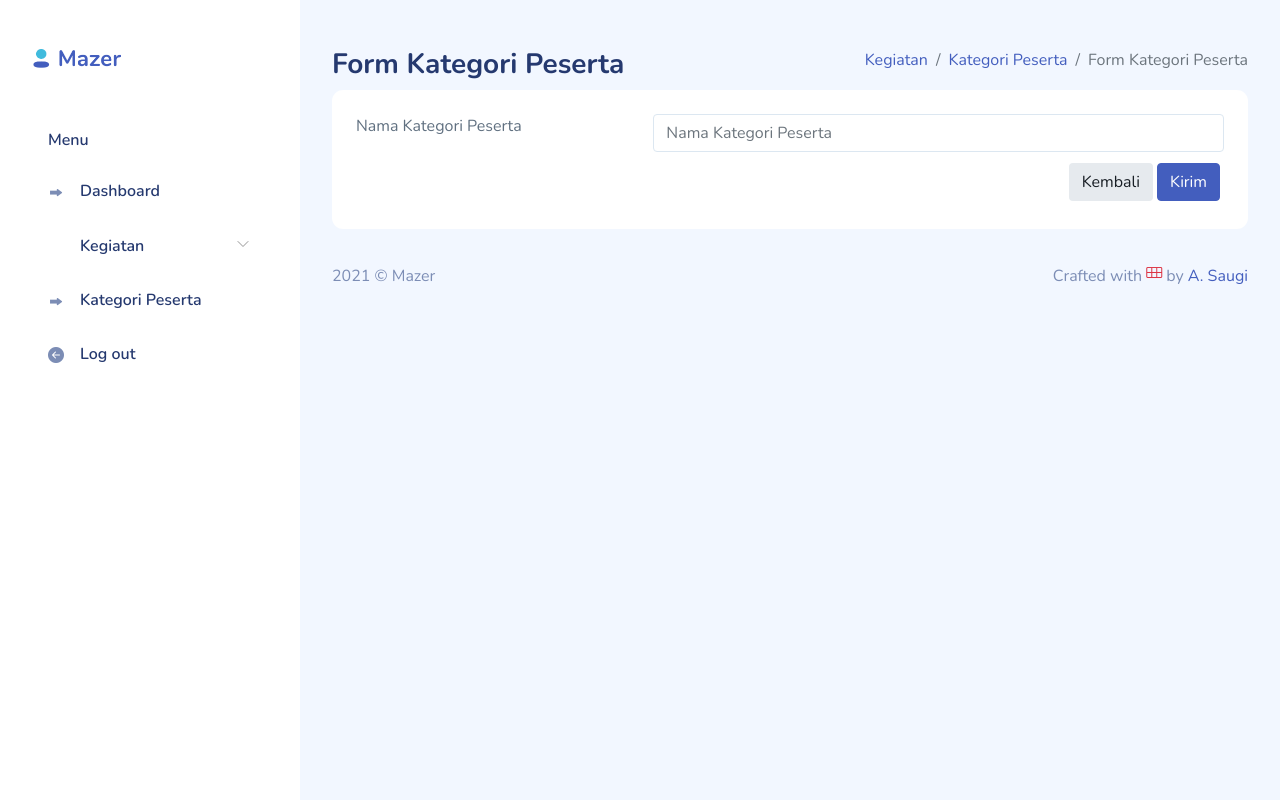
After one commit to hidesec/CI-CD-Codeigniter-3, a CodeIgniter app: page /database/index.php/kategori_peserta/create in a window 1280 px wide. The commit adds this page. Run offline with CodeIgniter, Linux system fonts and the light colour scheme; the visitor is signed in with stand-in values (Sample User, id 1); some libraries are stand-ins or nearby versions.

Commit message:
CRUD category peserta

```diff
--- /dev/null
+++ b/application/controllers/Kategori_Peserta.php
@@ -0,0 +1,96 @@
+<?php
+
+defined('BASEPATH') OR exit('No direct script access allowed');
+
+class Kategori_Peserta extends CI_Controller
+{
+	public function __construct()
+	{
+		parent::__construct();
+		//load url helper library
+		$this->load->helper('url');
+		// Load form helper library
+		$this->load->helper('form');
+		//load security helper
+		$this->load->helper('security');
+		// Load form validation library
+		$this->load->library('form_validation');
+		// Load session library
+		$this->load->library('session');
+		// Load database
+		$this->load->model('Kategori_peserta_model');
+	}
+
+	public function index(){
+		$this->load->view('master_view/header');
+		$this->load->view('master_view/sidebar');
+		$data['kategori_peserta'] = $this->Kategori_peserta_model->get_kategori_peserta();
+		$data['message_display'] = $this->session->flashdata('messages');
+		$this->load->view('kategori_peserta/kategori_peserta', $data);
+		$this->load->view('master_view/footer');
+	}
+
+	public function create(){
+		$this->load->view('master_view/header');
+		$this->load->view('master_view/sidebar');
+		$data['message_display'] = $this->session->flashdata('messages');
+		$this->load->view('kategori_peserta/kategori_peserta_form', $data);
+		$this->load->view('master_view/footer');
+	}
+
+	public function store(){
+		$this->form_validation->set_rules('nama_kategori_peserta', 'Nama_kategori_peserta', 'trim|required|xss_clean');
+
+		$data = array(
+			'nama' => $this->input->post('nama_kategori_peserta'),
+		);
+
+		$result = $this->Kategori_peserta_model->kategori_peserta_insert($data);
+
+		if ($result == TRUE) {
+			$messages = 'Berhasil menambahkan kategori peserta '.$this->input->post('nama_kategori_peserta').'!';
+			$this->session->set_flashdata('messages', $messages);
+			redirect("Kategori_Peserta");
+		}else{
+			$messages = 'Kategori peserta '.$this->input->post('nama_kategori_peserta').' sudah terdaftar!';
+			$this->session->set_flashdata('messages', $messages);
+			redirect("Kategori_Peserta/create");
+		}
+	}
+
+	public function show($id){
+		$this->load->view('master_view/header');
+		$this->load->view('master_view/sidebar');
+		$data['kategori_peserta'] = $this->Kategori_peserta_model->get_kategori_peserta_id($id);
+		$data['message_display'] = $this->session->flashdata('messages');
+		$this->load->view('kategori_peserta/kategori_peserta_form_edit', $data);
+		$this->load->view('master_view/footer');
+	}
+
+	public function update($id){
+		$this->form_validation->set_rules('nama_kategori_peserta', 'Nama_kategori_peserta', 'trim|required|xss_clean');
+
+		$data = array(
+			'nama' => $this->input->post('nama_kategori_peserta'),
+		);
+
+		$result = $this->Kategori_peserta_model->kategori_peserta_update($data, $id);
+
+		$messages = 'Berhasil merubah kategori peserta '.$this->input->post('nama_kategori_peserta').'!';
+		$this->session->set_flashdata('messages', $messages);
+		redirect("Kategori_Peserta");
+	}
+
+	public function delete($id){
+		$data = $this->Kategori_peserta_model->get_kategori_peserta_id($id);
+		$nama_kategori_peserta = $data[0]["nama"];
+		$result = $this->Kategori_peserta_model->kategori_peserta_delete($id);
+		if($result == TRUE) {
+			$messages = 'Berhasil menghapus kategori peserta '.$nama_jenis_kegiatan.'!';
+		}else{
+			$messages = 'Gagal menghapus kategori peserta '.$nama_jenis_kegiatan.'!';
+		}
+		$this->session->set_flashdata('messages', $messages);
+		redirect("Kategori_Peserta");
+	}
+}
--- a/application/models/Kategori_peserta_model.php
+++ b/application/models/Kategori_peserta_model.php
@@ -22,4 +22,60 @@ Class Kategori_peserta_model extends CI_Model
 			return false;
 		}
 	}
+
+	public function get_kategori_peserta_id($id){
+		$condition = "id =" . "'" . $id . "'";
+		$this->db->select('*');
+		$this->db->from('kategori_peserta');
+		$this->db->where($condition);
+		$this->db->limit(1);
+		$query = $this->db->get();
+		if($query->num_rows() !== 0)
+		{
+			return $query->result_array();
+		}
+		else
+		{
+			return false;
+		}
+	}
+
+	public function kategori_peserta_insert($data){
+		$condition = "nama =" . "'" . $data['nama'] . "'";
+		$this->db->select('*');
+		$this->db->from('kategori_peserta');
+		$this->db->where($condition);
+		$this->db->limit(1);
+		$query = $this->db->get();
+
+		if ($query->num_rows() === 0) {
+			$this->db->insert('kategori_peserta', $data);
+			if ($this->db->affected_rows() > 0) {
+				return true;
+			} else {
+				return false;
+			}
+		} else {
+			return false;
+		}
+	}
+
+	public function kategori_peserta_update($data, $id){
+		$this->db->where('id', $id);
+		$this->db->update('kategori_peserta', $data);
+		if ($this->db->affected_rows() > 0) {
+			return true;
+		} else {
+			return false;
+		}
+	}
+
+	public function kategori_peserta_delete($id){
+		$this->db->delete('kategori_peserta', array('id' => $id));
+		if ($this->db->affected_rows() > 0) {
+			return true;
+		} else {
+			return false;
+		}
+	}
 }
--- /dev/null
+++ b/application/views/kategori_peserta/kategori_peserta_form.php
@@ -0,0 +1,72 @@
+<div id="main">
+    <header class="mb-3">
+        <a href="#" class="burger-btn d-block d-xl-none">
+            <i class="bi bi-justify fs-3"></i>
+        </a>
+    </header>
+    <div class="page-heading">
+        <div class="page-title">
+            <div class="row">
+                <div class="col-12 col-md-6 order-md-1 order-last">
+                    <h3>Form Kategori Peserta</h3>
+                </div>
+                <div class="col-12 col-md-6 order-md-2 order-first">
+                    <nav aria-label="breadcrumb" class="breadcrumb-header float-start float-lg-end">
+                        <ol class="breadcrumb">
+							<li class="breadcrumb-item"><a href="<?=site_url('kegiatan')?>">Kegiatan</a></li>
+                            <li class="breadcrumb-item"><a href="<?=site_url('Kategori_Peserta')?>">Kategori Peserta</a></li>
+                            <li class="breadcrumb-item active" aria-current="page">Form Kategori Peserta</li>
+                        </ol>
+                    </nav>
+                </div>
+            </div>
+        </div>
+		<?php
+			if (isset($message_display)) {
+				echo "<div class='alert alert-warning'>";
+				echo $message_display;
+				echo "</div>";
+			}
+		?>
+        <section class="section">
+            <div class="card">
+				<div class="card-content">
+					<div class="card-body">
+						<?php echo validation_errors(); ?>
+
+						<?php echo form_open('Kategori_Peserta/store', 'class="form form-horizontal"'); ?>
+                    		<div class="form-body">
+								<div class="row">
+									<div class="col-md-4">
+										<label>Nama Kategori Peserta</label>
+									</div>
+									<div class="col-md-8 form-group">
+										<input type="text" id="first-name" class="form-control"
+											name="nama_kategori_peserta" placeholder="Nama Kategori Peserta">
+									</div>
+									<div class="col-sm-12 d-flex justify-content-end">
+										<a href="<?=site_url('Kategori_Peserta')?>"
+											class="btn btn-light-secondary me-1 mb-1">Kembali</a>
+										<button type="submit"
+											class="btn btn-primary me-1 mb-1">Kirim</button>
+									</div>
+								</div>
+							</div>
+						</form>
+					</div>
+				</div>
+            </div>
+        </section>
+    </div>
+    <footer>
+        <div class="footer clearfix mb-0 text-muted">
+            <div class="float-start">
+                <p>2021 &copy; Mazer</p>
+            </div>
+            <div class="float-end">
+                <p>Crafted with <span class="text-danger"><i class="bi bi-heart"></i></span> by <a
+                        href="http://ahmadsaugi.com">A. Saugi</a></p>
+            </div>
+        </div>
+    </footer>
+</div>
--- a/application/views/master_view/sidebar.php
+++ b/application/views/master_view/sidebar.php
@@ -36,6 +36,12 @@
                         </li>
 					</ul>
 				</li>
+				<li class="sidebar-item <?=uri_string() === 'Kategori_Peserta' ? 'active' : ''?>">
+                    <a href="<?=site_url('Kategori_Peserta')?>" class='sidebar-link'>
+                        <i class="bi bi-grid-fill"></i>
+                        <span>Kategori Peserta</span>
+                    </a>
+                </li>
                 <li class="sidebar-item">
                     <a href="logout" class='sidebar-link'>
                         <i class="bi bi-arrow-left-circle-fill"></i>
```
Also changed, not shown: application/views/kategori_peserta/kategori_peserta.php (added, +119 -0 lines), application/views/kategori_peserta/kategori_peserta_form_edit.php (added, +72 -0 lines).
